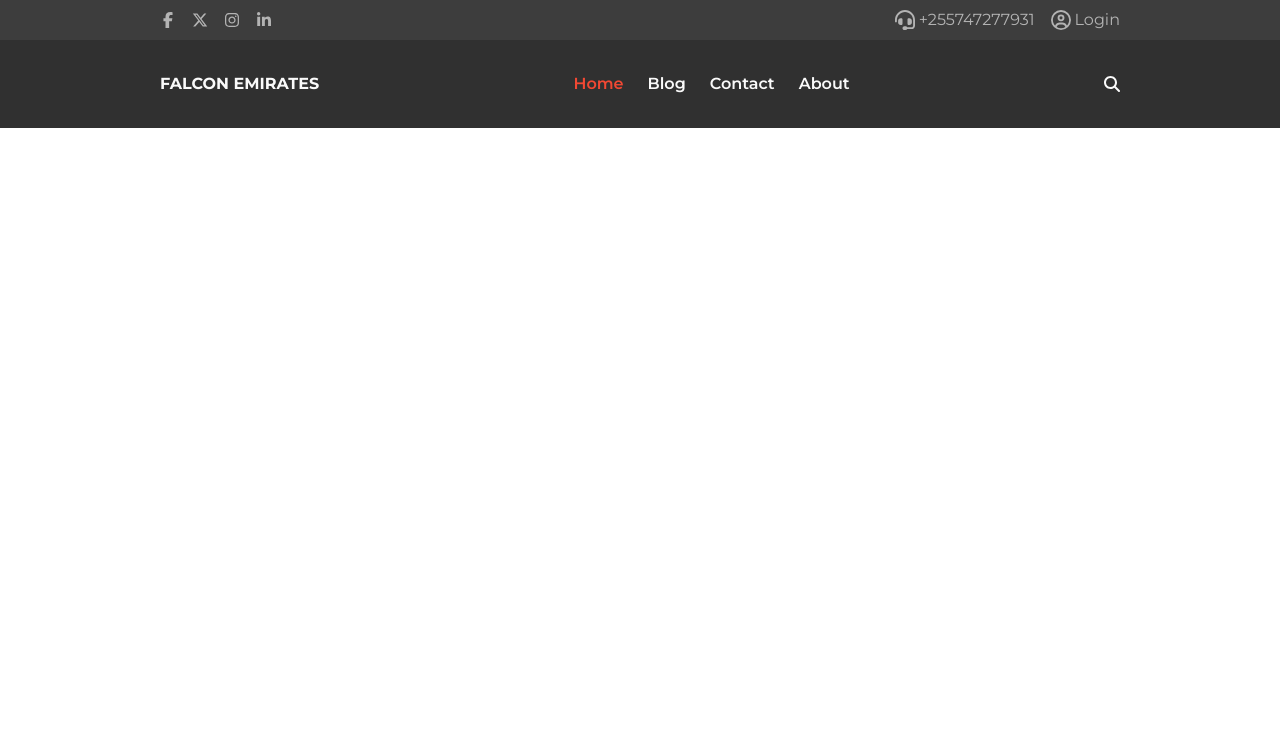
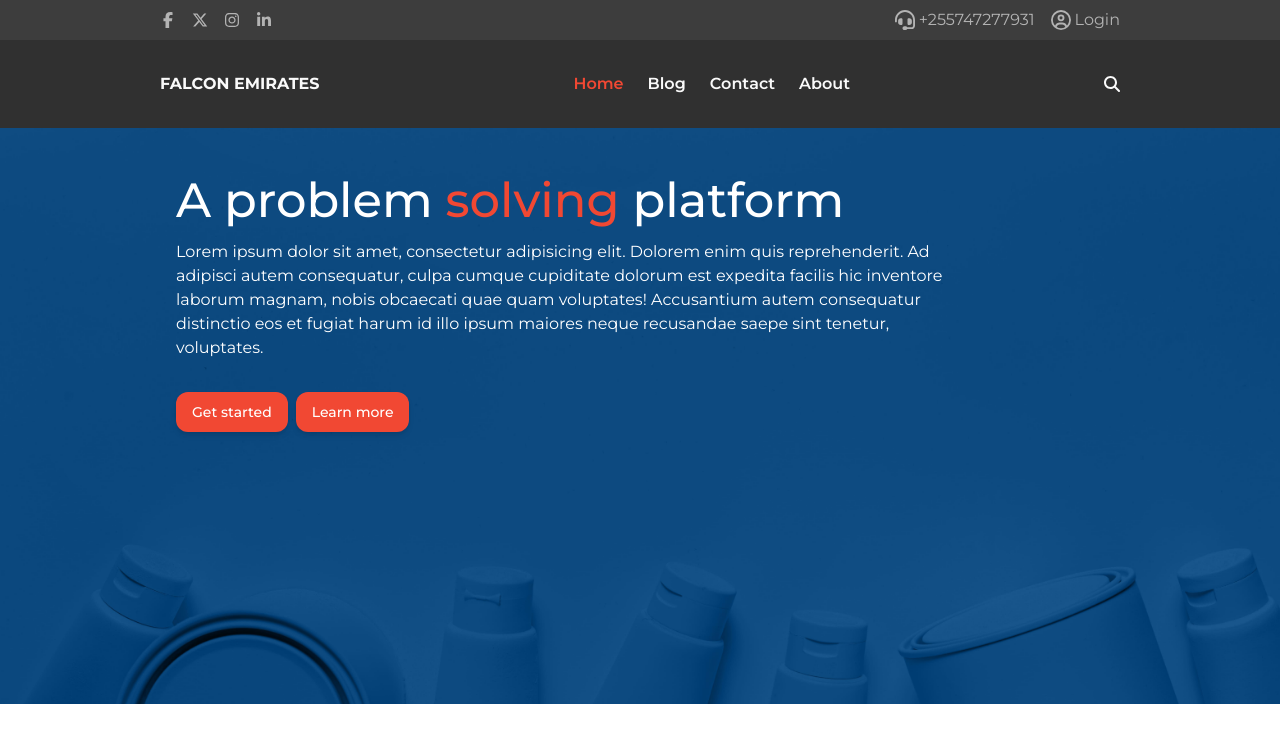
Before and after one commit to kazimoto5520/falcon-emirates, a Next.js app: page / in a window 1280 px wide. Shown: the top 742 px of the page. Built offline with nearby package versions, Linux system fonts and the light colour scheme.

Commit message:
Implement hero section

```diff
--- a/app/globals.css
+++ b/app/globals.css
@@ -1,3 +1,18 @@
 @tailwind base;
 @tailwind components;
 @tailwind utilities;
+
+@font-face {
+    src: url("../assets/fonts/montserrat.ttf");
+    font-family: "Montserrat Thin";
+}
+
+body {
+    font-family: "Montserrat Thin";
+}
+
+.hero-background {
+    background-image: url("../assets/img/hero.jpg");
+    background-position: center;
+    background-size: cover;
+}
--- a/app/layout.tsx
+++ b/app/layout.tsx
@@ -3,11 +3,14 @@ import { Inter } from "next/font/google";
 import {Montserrat} from "next/font/google"
 import "./globals.css";
 import Navbar from "@/components/Navbar";
+import localFont from "next/font/local";
 
 const inter = Inter({ subsets: ["latin"] });
-const montserrat = Montserrat({
-  subsets: ["latin"],
-  style: ["normal", "italic"]
+const mont = localFont({
+  src: [{
+    path: "../assets/fonts/montserrat.ttf",
+  }],
+  variable: "--font-mont"
 })
 
 export const metadata: Metadata = {
@@ -22,7 +25,7 @@ export default function RootLayout({
 }>) {
   return (
     <html lang="en">
-      <body className={montserrat.className}>
+      <body className={`${mont.variable}`}>
         <div className="flex flex-col">
           <Navbar />
           {children}
--- a/app/page.tsx
+++ b/app/page.tsx
@@ -3,7 +3,7 @@ import Hero from "@/components/Hero";
 
 export default function Home() {
   return (
-    <div className="mx-32">
+    <div className="">
         <Hero />
     </div>
   );
--- a/components/Hero.tsx
+++ b/components/Hero.tsx
@@ -1,8 +1,23 @@
 import React from 'react';
+import {Button} from "@/components/ui/button";
 
 const Hero = () => {
     return (
-        <div>
+        <div className="p-12 hero-background h-[72vh]">
+            <div className="mx-32">
+                <div className="text-white w-full max-w-[800px]">
+                    <h1 className="text-5xl font-medium mb-4">A problem <span className="text-[#f14833]">solving</span> platform</h1>
+                    <p>Lorem ipsum dolor sit amet, consectetur adipisicing elit. Dolorem enim quis reprehenderit. Ad
+                        adipisci autem consequatur, culpa cumque cupiditate dolorum est expedita facilis hic inventore
+                        laborum magnam, nobis obcaecati quae quam voluptates! Accusantium autem consequatur distinctio
+                        eos et fugiat harum id illo ipsum maiores neque recusandae saepe sint tenetur, voluptates.</p>
+                </div>
+
+                <div className="flex space-x-2 mt-8">
+                    <Button variant={"default"} className="bg-[#f14833] text-white rounded-xl hover:bg-[#d93c29] shadow-md">Get started</Button>
+                    <Button className="bg-[#f14833] text-white rounded-xl hover:bg-[#d93c29] shadow-md">Learn more</Button>
+                </div>
+            </div>
         </div>
     );
 };
```
Also changed, not shown: assets/img/hero.jpg (added).
